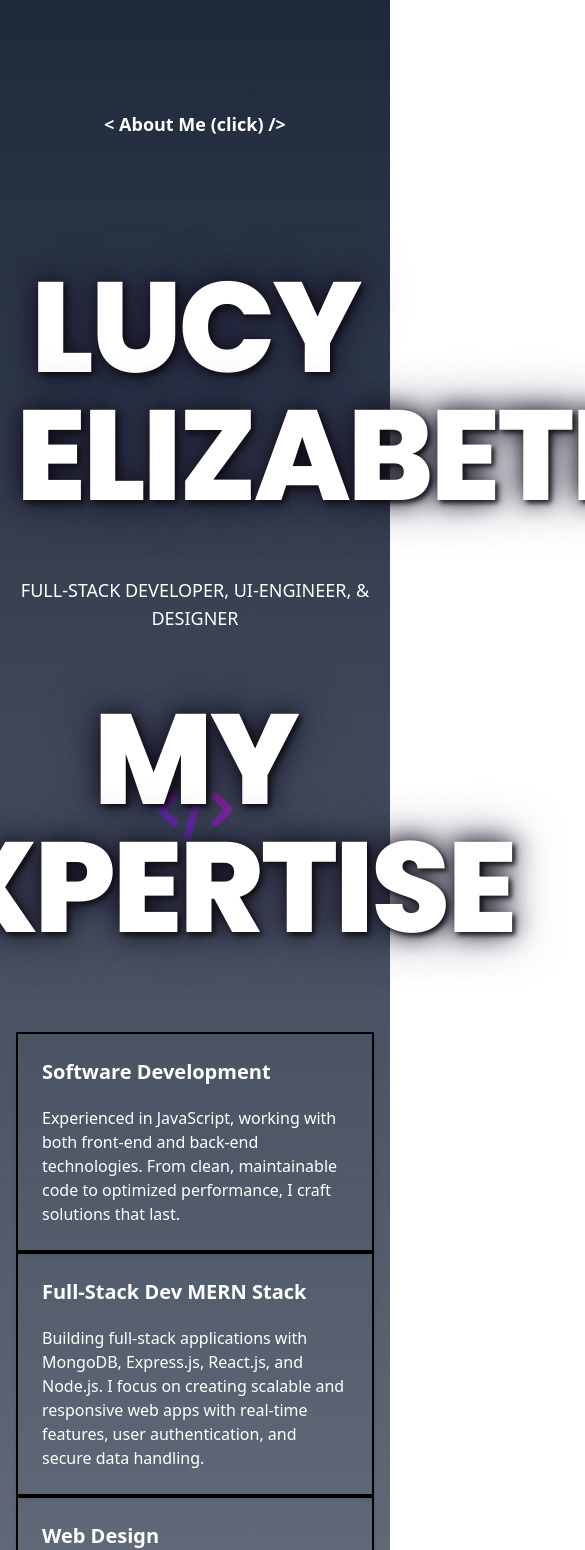
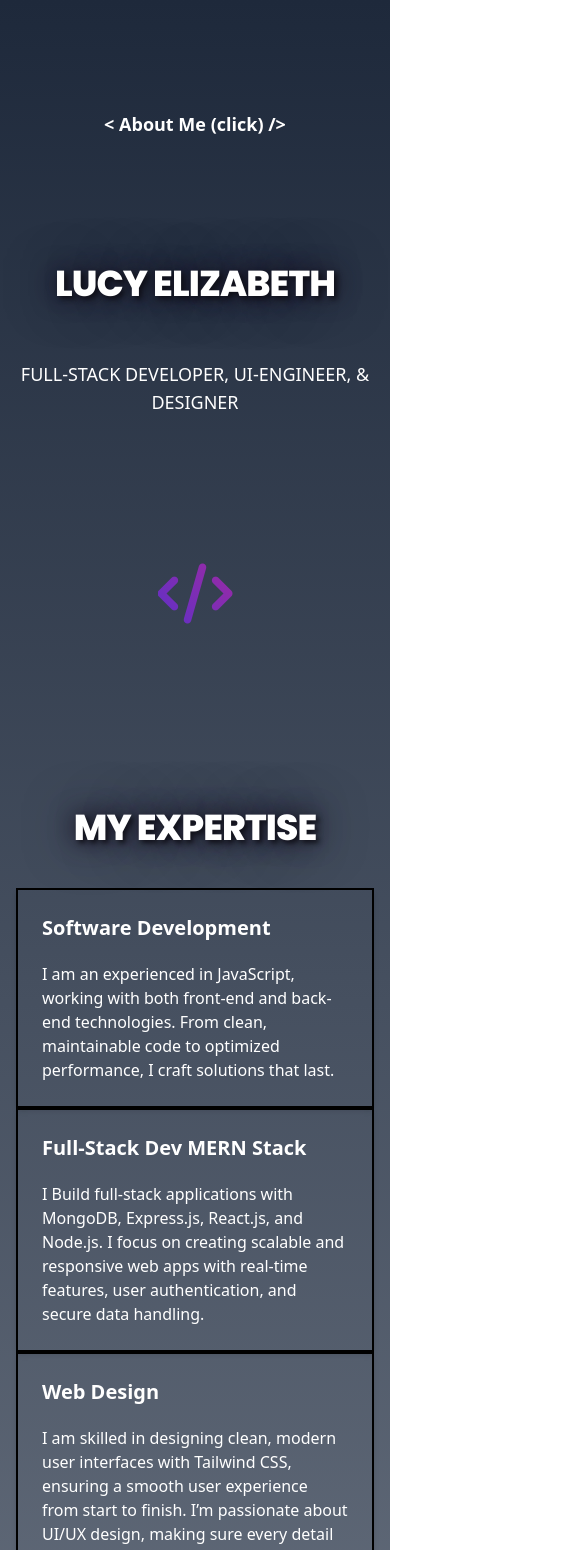
Before and after one commit to Nostromo714/portfolioClient, a React (Create React App) app: page / in a window 390 px wide. Shown: the top 1550 px of the page, 585 px wide, since content can reach past the window. Built offline with nearby package versions, Linux system fonts and the light colour scheme.

Commit message:
added a div in professionalExperience.js for better placement abilitys.  updated content for My experience boxs, and mad updates to tailwindCSS for apps responsiveness to all size screens"

```diff
--- a/src/components/professionalExperience.js
+++ b/src/components/professionalExperience.js
@@ -21,15 +21,17 @@ const jobExperiences = [
     const ProfessionalExperience = () => {
         return (
             <section>
+              <div className="flex justify-center text-center p-4 ">
             <h1
-        className="text-8xl flex justify-center tracking-tight max-w-full p-10 "
+        className="text-4xl sm:text-5xl md:text-6xl lg:text-[5rem] xl:text-[5rem] tracking-tight max-w-full tracking-tight max-w-full"
         style={{
         fontFamily: "Poppins, sans-serif",
-        fontSize: "4rem",
+
         textShadow: "3px 3px 5px rgba(14, 14, 22, 0.91), 0 0 25px rgba(17, 9, 21, 0.98), 0 0 50px rgba(31, 28, 66, 0.61)",
         }}>
         Professional Experience
       </h1>
+      </div>
 
        {/* Using ToggleBox for job experiences */}
        <div className="flex justify-center mt-8 ">
--- a/src/pages/home.js
+++ b/src/pages/home.js
@@ -16,7 +16,6 @@ import { modalCarousel } from "../assets/carouselData"
 import { contactForm } from "../assets/carouselData"
 import { ModalWrapper } from "../components/modalWrapper";
 
-
 //import HoverModal from "../components/aboutModal";
 import FlipCard from "../components/flipCard";
 
@@ -26,7 +25,7 @@ const HomePage = () => {
   const nextSectionRef = useRef(null);
 
   return (
-    <div className="text-white min-h-screen flex flex-col bg-gradient-to-b from-slate-800 via-slate-200 to-black relative bg-cover">
+    <div className="text-white min-h-screen flex flex-col bg-gradient-to-b from-slate-800 via-slate-200 to-black relative bg-cover  overflow-x-hidden">
 
     {/* this is the ( aboutMeButton.js To Modal ) */}
       <section className=" p-6 flex ">
@@ -34,13 +33,12 @@ const HomePage = () => {
       </section>
 
  {/* 1st section ( My Name )*/}
- <section className=" flex-center text-center p-4 ">
+ <section className="flex justify-center text-center p-4 ">
         <div>
           <h1
-            className="text-8xl tracking-tight max-w-full"
+            className="text-4xl sm:text-5xl md:text-6xl lg:text-[8rem] xl:text-[8rem] 2xl:text-9xl tracking-tight max-w-full tracking-tight max-w-full"
             style={{
               fontFamily: "Poppins, sans-serif",
-              fontSize: "8rem",
               textShadow:
                 "3px 3px 5px rgba(14, 14, 22, 0.91), 0 0 25px rgba(17, 9, 21, 0.98), 0 0 50px rgba(31, 28, 66, 0.61)",
             }}
@@ -61,14 +59,13 @@ const HomePage = () => {
 
       {/* 2nd section ( My Expertise with Boxes of description )*/}
 
-      <section className=" h-screen flex flex-col justify-end items-center p-4  pt-2">
+      <section className=" flex flex-col justify-end items-center p-4 pt-20">
           {/* Target Ref for ScrollToSectionButton */}
         <h1
-          className=" flex justify-center text-8xl text-center tracking-tight max-w-full text-center p-10"
+          className="text-4xl sm:text-5xl md:text-6xl lg:text-[8rem] xl:text-[8rem] 2xl:text-9xl tracking-tight max-w-full tracking-tight pt-30"
           ref={nextSectionRef}
           style={{
             fontFamily: "Poppins, sans-serif",
-            fontSize: "8rem",
             textShadow:
               "3px 3px 5px rgba(14, 14, 22, 0.91), 0 0 25px rgba(17, 9, 21, 0.98), 0 0 50px rgba(31, 28, 66, 0.61)",
               scrollMarginTop: "80px",
@@ -81,7 +78,7 @@ const HomePage = () => {
           <div className="flex-1 p-6 bg-opacity-50 border-2 border-black text-white shadow-md">
             <h2 className="text-xl font-semibold">Software Development</h2>
             <p className="pt-5">
-            Experienced in JavaScript, working with both front-end and back-end technologies. From clean, maintainable code to optimized performance, I craft solutions that last.
+            I am an experienced in JavaScript, working with both front-end and back-end technologies. From clean, maintainable code to optimized performance, I craft solutions that last.
             </p>
           </div>
 
@@ -90,14 +87,14 @@ const HomePage = () => {
           <div className="flex-1 p-6 bg-opacity-50 border-2 border-black text-white shadow-md">
             <h2 className="text-xl font-semibold">Full-Stack Dev MERN Stack</h2>
             <p className="pt-5">
-            Building full-stack applications with MongoDB, Express.js, React.js, and Node.js. I focus on creating scalable and responsive web apps with real-time features, user authentication, and secure data handling.
+            I Build full-stack applications with MongoDB, Express.js, React.js, and Node.js. I focus on creating scalable and responsive web apps with real-time features, user authentication, and secure data handling.
             </p>
           </div>
 
           {/* Box 3 */}
           <div className="flex-1 p-6  bg-opacity-50 border-2 border-black  text-white shadow-md">
             <h2 className="text-xl font-semibold">Web Design</h2>
-            <p className="pt-5">Skilled in designing clean, modern user interfaces with Tailwind CSS, ensuring a smooth user experience from start to finish. I’m passionate about UI/UX design, making sure every detail contributes to an intuitive user journey.</p>
+            <p className="pt-5">I am skilled in designing clean, modern user interfaces with Tailwind CSS, ensuring a smooth user experience from start to finish. I’m passionate about UI/UX design, making sure every detail contributes to an intuitive user journey.</p>
           </div>
           </div>
         </section>
@@ -113,16 +110,18 @@ const HomePage = () => {
             MY WORK
             </h1>
 
-        <div className="  max-1/2 p-10">
-        <p className="text-2xl text-black font-bold  leading-relaxed p-4">
-         I build fast, responsive web apps with real-time features using React.js, Node.js, and MongoDB. I’m all about creating smooth, user-friendly experiences with solid security and efficient data handling. I love solving problems and learning along the way to make sure the code I write is clean, scalable, and easy to maintain.
+        <div className=" max-1/2 p-10">
+        <p className="text-2xl tracking-tight text-black font-bold  leading-relaxed p-4">
+        Below, you can click on and preview some of the work I’ve created. You can also find the link to my GitHub at the bottom of this site to view the updated code for this portfolio, as well as for the projects I’ve presented. I've created a FlipCard here to demonstrate the visual evolution of technology — from the older computer, which represents my family's first computer, to the one I use every day in the present. My love for the fast-paced, ever-evolving world of computer technology has become a true passion. Learning how to create, adapt, and come up with solutions to challenges excites me and motivates me to keep pushing forward. I would love to continue creating, building, and learning alongside an enthusiastic team.
+
+
         </p>
         </div>
         </div>
         </div>
 
      {/* Right content in My work (Image Flip Card) */}
-      <div className=" flex sm:w-1/2 justify-center items-center p-9">
+      <div className=" flex sm:w-1/2 justify-center items-center p-9 ">
 
         <FlipCard
             frontImage={computerModern}
@@ -133,35 +132,38 @@ const HomePage = () => {
       </div>
       </section>
 
-      {/* 4th section ( Projects Gallery Modal/Carousel )*/}
-      <section className=" flex flex-col md:flex-row gap-4 pt-20 p-20">
-
-        {/* project Story Sphere */}
-        <div className=" flex h-[400px] w-[400px]">
+      {/* 4th section (Projects Gallery Modal/Carousel) */}
+      <section className="flex justify-center flex-col md:flex-row gap-4 pt-20 p-20">
+        {/* Project Story Sphere */}
+        <div className="flex h-[400px] w-full sm:w-[400px]">
           <ModalWrapper
             data={storySphere}
-        title="Story Sphere - Blog site focusing on blog management and comment section" />
+            title="Story Sphere - Blog site focusing on blog management and comment section"
+          />
         </div>
 
         {/* Modal Wrapper and Carousel */}
-        <div className=" flex h-[400px] w-[400px]">
+        <div className="flex h-[400px] w-full sm:w-[400px]">
           <ModalWrapper
             data={modalCarousel}
-        title="Modal Wrapper and carousel - To display projects fast quick and easily. React JS, Tailwind CSS, Bootstrap, created from scratch" />
+            title="Modal Wrapper and carousel - To display projects fast quick and easily. React JS, Tailwind CSS, Bootstrap, created from scratch"
+          />
         </div>
 
         {/* Contact Form */}
-        <div className="flex h-[400px] w-[400px]" >
+        <div className="flex h-[400px] w-full sm:w-[400px]">
           <ModalWrapper
             data={contactForm}
-        title="Contact Form - Sends notifications to email. MERN Stack, tailwind CSS, Nodemailer " />
+            title="Contact Form - Sends notifications to email. MERN Stack, Tailwind CSS, Nodemailer"
+          />
         </div>
       </section>
+
 
       {/* 5th Section ( Professional Experience ) */}
 
       <section className="mt-20 pt-20">
-      <ProfessionalExperience title="Story Sphere Project" />
+      <ProfessionalExperience title="Job History" />
       </section>
 
       {/* 6th Section (Contact Me) */}
```
Lines whose indentation alone changed are shown as unchanged.
